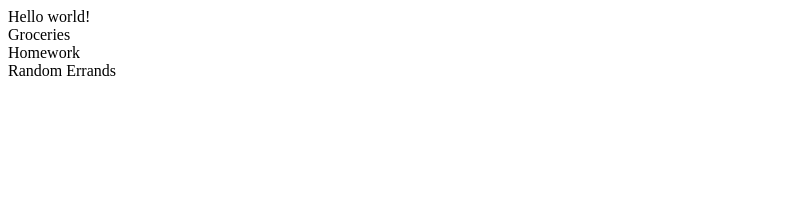
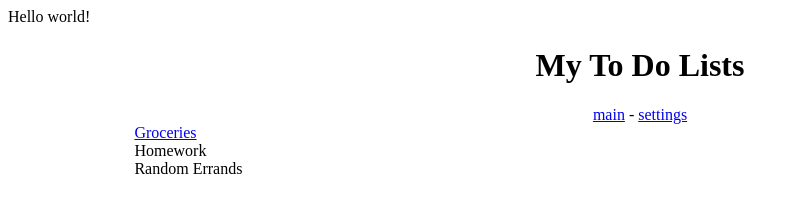
Before and after one commit to mxshi39/Week4_lab, a plain HTML site: page index.html in a window 1280 px wide. Shown: the whole page, without its empty margins (0-799 px from the left). Drawn offline with Linux system fonts and the light colour scheme.

Commit message:
Centering content

```diff
--- a/index.html
+++ b/index.html
@@ -1,15 +1,25 @@
 <!DOCTYPE html>
 <html>
 <head>
+	  <!-- styles -->
+      <link rel="stylesheet" type="text/css" href="style.css">
     <title>ToDo App</title>
     <meta charset="UTF-8">
 </head>
 
 <body>
     Hello world!
+    <header>
+	    <h1>My To Do Lists</h1>
+	    <nav>
+	        <a href="index.html">main</a> -
+	        <a href="settings.html">settings</a>
+	    </nav>
+	</header>
+
     <div id="todo-lists">
 	    <div class="list">
-	       Groceries
+	       <a href="list.html">Groceries</a>
 	    </div>
 
 	    <div class="list">
--- /dev/null
+++ b/style.css
@@ -0,0 +1,7 @@
+header {
+    text-align: center;
+}
+#todo-lists {
+    margin: 0 auto;
+    width: 80%;
+}
```
Also changed, not shown: list.html (+2 -0 lines).
